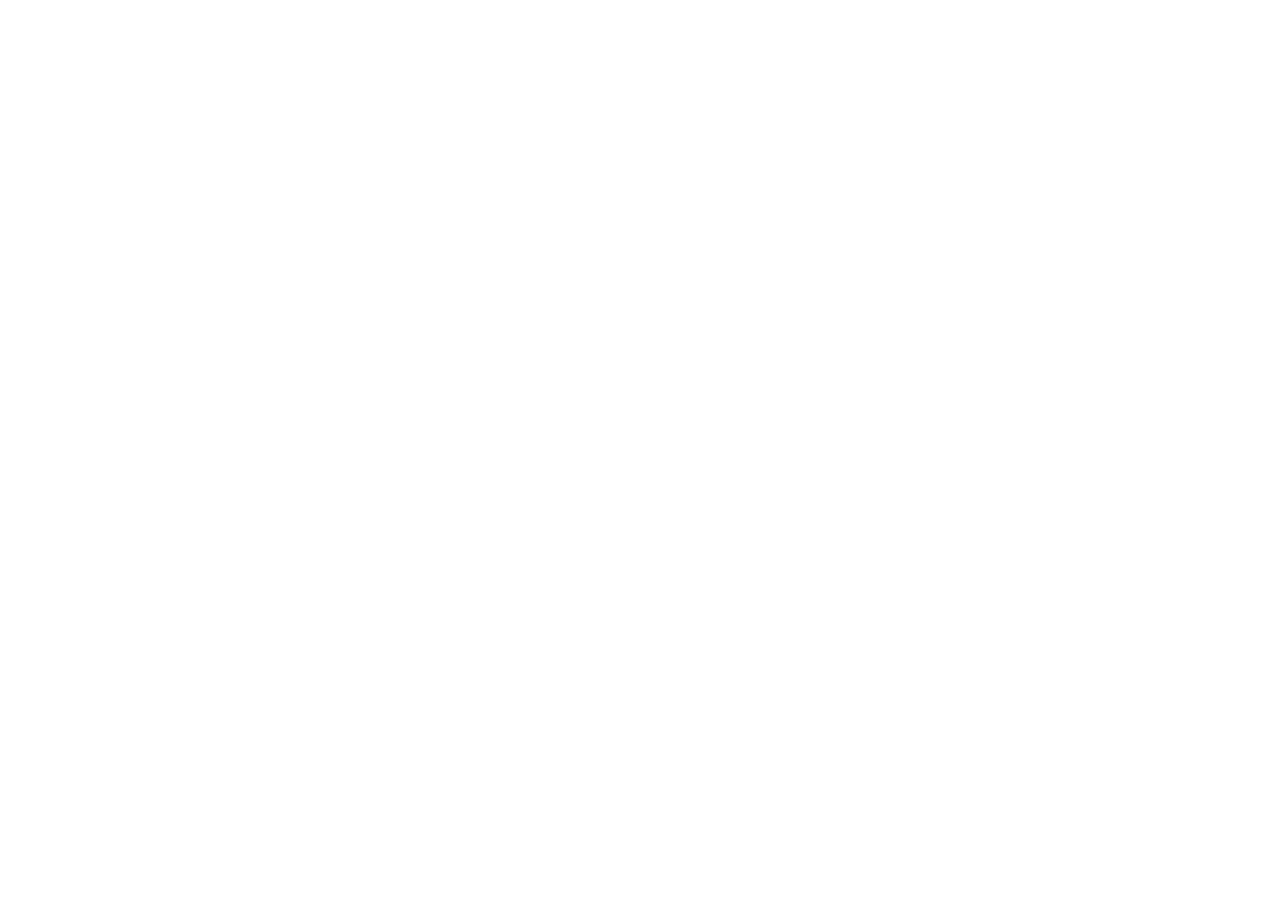
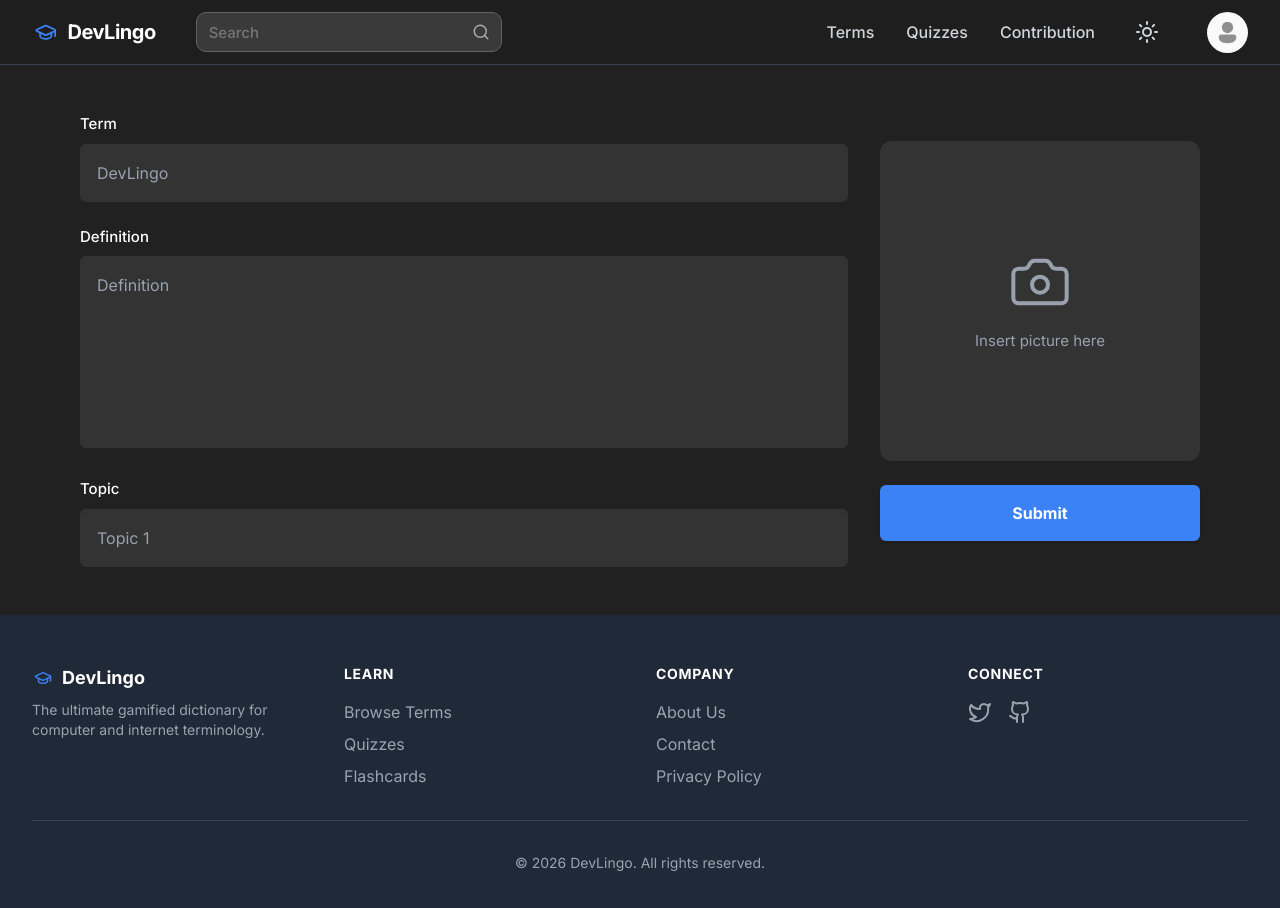
Before and after one commit to thiemhoang4807/DevLingo, a React (Vite) app in the folder packages/frontend/: page /contribution in a window 1280 px wide. Before the commit this address had no page. Before the commit the page ends 800 px from the top, so only its background shows below. Built offline with nearby package versions, Linux system fonts and the light colour scheme.

Commit message:
feat: Thêm giao diện Contribution UI

```diff
--- a/packages/frontend/src/App.tsx
+++ b/packages/frontend/src/App.tsx
@@ -5,16 +5,18 @@
 import LandingPage from './pages/LandingPage';
 import TermPageCategory from './pages/TermPageCaterory';
 import TermPageCategorySpecializedLetter from './pages/TermPageCategorySpecializedLetter';
+import ContributionPage from './pages/ContributionPage';
 import Body from './components/BodyPage';
 import Header from './layouts/Header';
 import Footer from './layouts/Footer';
 
-// Layout wrapper to include Header and Footer for inner pages
+// Layout wrapper hỗ trợ chuyển đổi Theme cho phần nền main
 const MainLayout = ({ children }: { children: React.ReactNode }) => {
   return (
     <div className="flex flex-col min-h-screen">
       <Header />
-      <main className="flex-grow bg-[#212121]">
+      {/* bg-white: Nền trắng cho Light Mode, dark:bg-[#212121]: Nền xám đen cho Dark Mode */}
+      <main className="flex-grow bg-white dark:bg-[#212121] transition-colors duration-300">
         {children}
       </main>
       <Footer />
@@ -36,19 +38,19 @@
         {/* Quizzes Route */}
         <Route path="/quizzes" element={<MainLayout><QuizManager /></MainLayout>} />
 
-        {/* PHÂN HỆ TERMS (TỪ ĐIỂN) - Đã sửa lại chuẩn Router */}
+        {/* Contribution Route */}
+        <Route path="/contribution" element={<MainLayout><ContributionPage /></MainLayout>} />
+
+        {/* PHÂN HỆ TERMS (TỪ ĐIỂN) */}
         <Route
           path="/term"
           element={
             <MainLayout>
-              <Body /> {/* Body làm bộ khung chứa Sidebar bên phải */}
+              <Body />
             </MainLayout>
           }
         >
-          {/* Mặc định vào /term sẽ hiện trang Categories (Ảnh 1) */}
           <Route index element={<TermPageCategory />} />
-
-          {/* Vào /term/letter sẽ hiện danh sách từ theo chữ cái (Ảnh 2) */}
           <Route path="letter" element={<TermPageCategorySpecializedLetter />} />
         </Route>
 
--- a/packages/frontend/src/index.css
+++ b/packages/frontend/src/index.css
@@ -1,5 +1,6 @@
 @import url('https://fonts.googleapis.com/css2?family=Inter:ital,opsz,wght@0,14..32,100..900;1,14..32,100..900&display=swap');
 @import "tailwindcss";
+@custom-variant dark (&:where(.dark, .dark *));
 
 /* Sau 2 dòng trên, bạn mới được để các code khác như :root hoặc class */
 :root {
--- /dev/null
+++ b/packages/frontend/src/pages/ContributionPage.tsx
@@ -0,0 +1,127 @@
+import { useState, useRef } from 'react';
+import { Camera } from 'lucide-react';
+
+function ContributionPage() {
+  const [term, setTerm] = useState('');
+  const [definition, setDefinition] = useState('');
+  const [topic, setTopic] = useState('');
+
+  const [imageFile, setImageFile] = useState<File | null>(null);
+  const [imagePreview, setImagePreview] = useState<string | null>(null);
+  const fileInputRef = useRef<HTMLInputElement>(null);
+
+  const handleImageClick = () => {
+    fileInputRef.current?.click();
+  };
+
+  const handleImageChange = (e: React.ChangeEvent<HTMLInputElement>) => {
+    const file = e.target.files?.[0];
+    if (file) {
+      setImageFile(file);
+      const previewUrl = URL.createObjectURL(file);
+      setImagePreview(previewUrl);
+    }
+  };
+
+  const handleSubmit = (e: React.FormEvent) => {
+    e.preventDefault();
+    if (!term || !definition) {
+      alert("Vui lòng nhập từ vựng và định nghĩa!");
+      return;
+    }
+    console.log({ term, definition, topic, imageFile });
+    alert("Cảm ơn bạn đã đóng góp! Nội dung đang chờ duyệt.");
+    setTerm(''); setDefinition(''); setTopic('');
+    setImageFile(null); setImagePreview(null);
+  };
+
+  return (
+    <div className="max-w-6xl mx-auto px-4 py-12">
+      <form onSubmit={handleSubmit} className="flex flex-col md:flex-row gap-8">
+
+        {/* =========================================
+            CỘT TRÁI: NHẬP THÔNG TIN (Term, Def, Topic)
+        ========================================== */}
+        <div className="flex-1 space-y-6">
+
+          {/* Term Input */}
+          <div>
+            <label className="block text-gray-800 dark:text-white text-[15px] font-medium mb-2 transition-colors">Term</label>
+            <input
+              type="text"
+              placeholder="DevLingo"
+              value={term}
+              onChange={(e) => setTerm(e.target.value)}
+              className="w-full bg-gray-100 dark:bg-[#333333] text-gray-900 dark:text-white placeholder-gray-500 dark:placeholder-gray-400 p-4 rounded-md outline-none border border-transparent focus:border-blue-500 dark:focus:border-gray-500 transition-colors"
+            />
+          </div>
+
+          {/* Definition Textarea */}
+          <div>
+            <label className="block text-gray-800 dark:text-white text-[15px] font-medium mb-2 transition-colors">Definition</label>
+            <textarea
+              placeholder="Definition"
+              value={definition}
+              onChange={(e) => setDefinition(e.target.value)}
+              className="w-full h-48 bg-gray-100 dark:bg-[#333333] text-gray-900 dark:text-white placeholder-gray-500 dark:placeholder-gray-400 p-4 rounded-md outline-none resize-none border border-transparent focus:border-blue-500 dark:focus:border-gray-500 transition-colors"
+            />
+          </div>
+
+          {/* Topic Input */}
+          <div>
+            <label className="block text-gray-800 dark:text-white text-[15px] font-medium mb-2 transition-colors">Topic</label>
+            <input
+              type="text"
+              placeholder="Topic 1"
+              value={topic}
+              onChange={(e) => setTopic(e.target.value)}
+              className="w-full bg-gray-100 dark:bg-[#333333] text-gray-900 dark:text-white placeholder-gray-500 dark:placeholder-gray-400 p-4 rounded-md outline-none border border-transparent focus:border-blue-500 dark:focus:border-gray-500 transition-colors"
+            />
+          </div>
+
+        </div>
+
+        {/* =========================================
+            CỘT PHẢI: UPLOAD ẢNH & SUBMIT BUTTON
+        ========================================== */}
+        <div className="w-full md:w-[320px] flex flex-col gap-6 pt-7">
+
+          {/* Image Upload Box */}
+          <div
+            onClick={handleImageClick}
+            className="w-full aspect-square bg-gray-100 dark:bg-[#333333] hover:bg-gray-200 dark:hover:bg-[#3d3d3d] rounded-xl flex flex-col items-center justify-center cursor-pointer transition-colors border-2 border-transparent hover:border-blue-500 dark:hover:border-gray-500 overflow-hidden relative"
+          >
+            {imagePreview ? (
+              <img src={imagePreview} alt="Preview" className="w-full h-full object-cover" />
+            ) : (
+              <div className="flex flex-col items-center gap-4 text-gray-500 dark:text-gray-400 transition-colors">
+                <Camera size={64} strokeWidth={1.5} />
+                <span className="text-[15px]">Insert picture here</span>
+              </div>
+            )}
+
+            <input
+              type="file"
+              accept="image/*"
+              className="hidden"
+              ref={fileInputRef}
+              onChange={handleImageChange}
+            />
+          </div>
+
+          {/* Submit Button */}
+          <button
+            type="submit"
+            className="w-full bg-[#3B82F6] hover:bg-blue-600 text-white font-bold text-[16px] py-4 rounded-md transition-colors shadow-sm"
+          >
+            Submit
+          </button>
+
+        </div>
+
+      </form>
+    </div>
+  );
+}
+
+export default ContributionPage;
```
